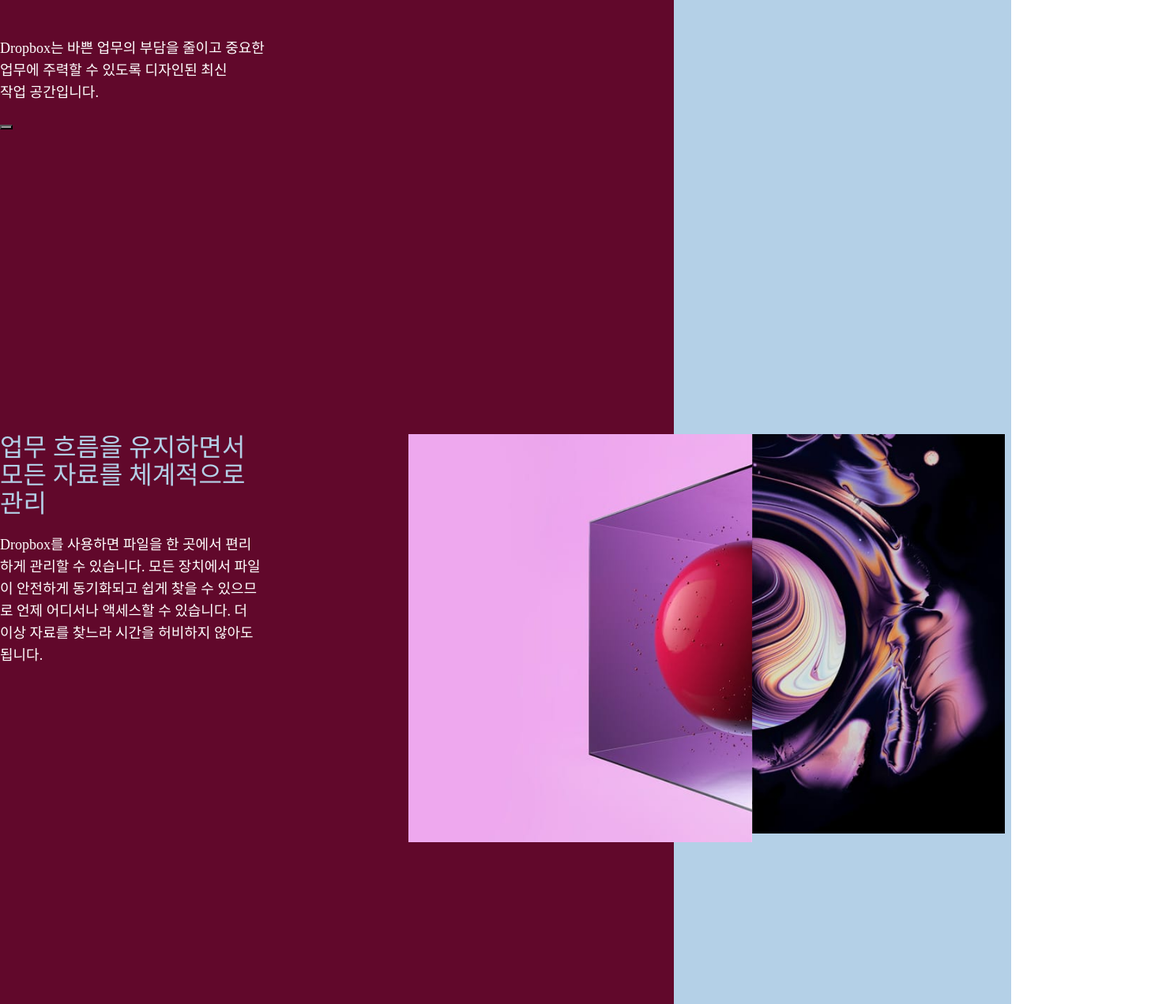
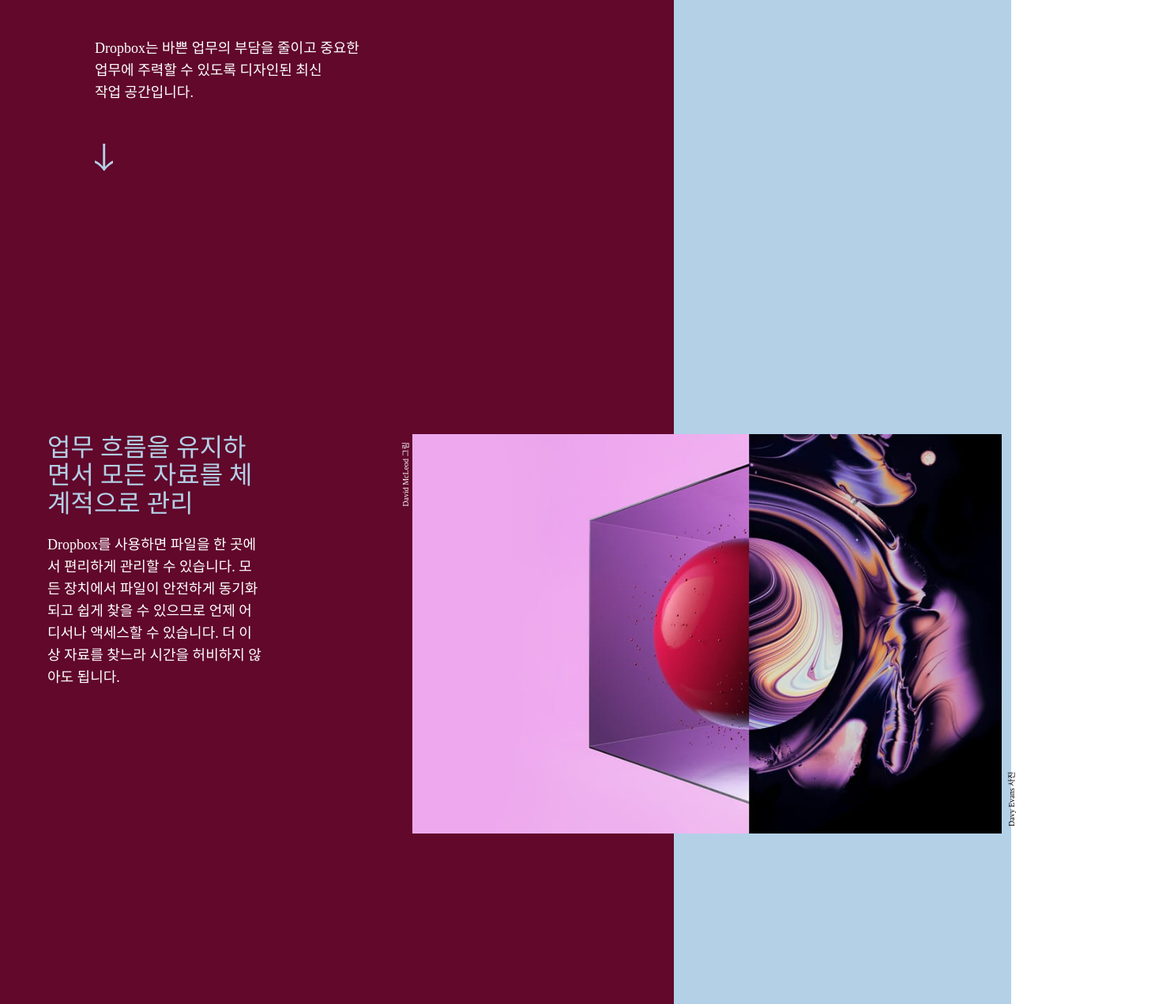
Before and after one commit to yorudaydream/web_5, a plain HTML site: page WebContent/index.html in a window 1280 px wide. Shown: the part 481-1753 px from the top of the page at 79% size, 1476 px wide, since content can reach past the window. Drawn offline with Linux system fonts and the light colour scheme; grey boxes are pictures that could not be loaded.

Commit message:
calc_mod

```diff
--- a/WebContent/index.html
+++ b/WebContent/index.html
@@ -35,20 +35,21 @@ header.header .r_menu ul a{color: #000;}
 section.main{width:100%; /*margin-top:90px;*/}
 .first_content{min-height:890px; background: linear-gradient(90deg, #61082b 66.666%, #b4d0e7 33.334%);}
 .second_content{min-height:890px; background: linear-gradient(90deg, #61082b 66.666%, #b4d0e7 33.334%);}
-button.waypoint{background:url(https://cfl.dropboxstatic.com/static/images/index/rebrand/ob-arrow-aqua-vflrYQuro.svg);}
+button.waypoint{width: 23px;height: 37px; background:url(./images/20181005_103520.png); border: none; margin-top:40px;}
 .textContent{width:26%; display:inline-block; font-size:18px; line-height:28px; color:#fff;vertical-align: middle;}
-.textContent_1{width:50%; display:inline-block; color:#fff; font-size:18px; line-height:28px; margin-top: 25%;}
+.textContent_1{width:50%; display:inline-block; color:#fff; font-size:18px; line-height:28px; margin-top: 25%;padding-left: calc(1440px * (2 / 24));padding-right: calc(1440px * (2 / 24));}
 .textContent_1 h1.t_title{font-size:71px; line-height: 1.11em; margin-bottom:50px;letter-spacing: -1px;}
 p.content_1{margin:10px 0;}
 .textContent>p{margin:20px 0;}
 .t_title{font-size: 32px; line-height: 1.11em;}
 .mediaContent{width:58.5%; display:inline-block; vertical-align: middle;}
 .mediaContent img{float:left;}
-.second_content .textContent{float:left; margin-right: 11.5rem;}
+.second_content .textContent{float:left; width: 21.3%; padding-left: calc(1440px * (1 / 24)); padding-right: calc(1440px * (3.15 / 24));}
 .second_content .mediaContent{width:100%; display:inline; max-height:570px; /*margin-left:9.5%; position:absolute; left: calc(1440px - 74.5%);*/}
-.ml{float:left; width:34%; max-width:480px;}
-.mr{float:left; width:25%; max-width:360px;}
-
+.ml{float:left; width: calc(8/24 * 100%);max-width: calc(1440px / (8/24));/*width:34%; max-width:480px;*/}
+.ml p.remark{position: absolute; transform: rotate(270deg) translateX(-100%) translateY(-35%); display: inline-block; transform-origin: left bottom; font-size: 10px; color: #fff;}
+.mr{float:left; width: calc(6/24 * 100%);max-width: calc(1440px / (6/24));/*width:25%; max-width:360px;*/}
+.mr p.remark{width:200px; transform: rotate(270deg) translateX(7%); margin-left: calc(8px + 100%); display: inline-block; transform-origin: left top; font-size: 10px; color: #000;}
 
 .third_content{min-height:890px; background: #ffafa2;}
 .third_content .t_title{color: #0d2481;}
@@ -122,10 +123,12 @@ footer .site_l{padding:40px 0; font-size:14px;}
 					</div>
 					<div class="mediaContent">
 						<div class="ml">
+							<p class="remark">David McLeod 그림</p>
 							<img src="./images/dropbox_digital_desktop_01-vflTDaJ3U.jpg" alt="1_lest">
 						</div>
 						<div class="mr">
 							<img src="./images/dropbox_digital_desktop_02-vflq-5NiU.jpg" alt="1_right">
+							<p class="remark">Davy Evans 사진</p>
 						</div>
 					</div>
 				</div>
```
Also changed, not shown: WebContent/images/20181005_103520.png (added).
